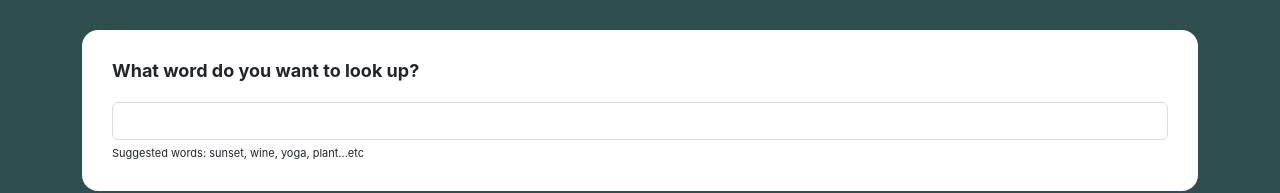
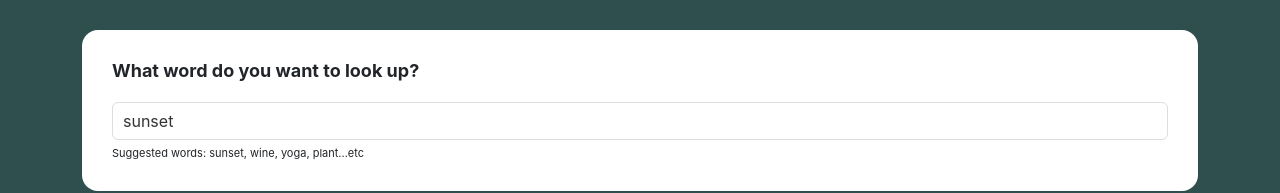
Before and after one commit to natkilima/dictionary-project-2, a React (Create React App) app: page / in a window 1280 px wide. Shown: the top 193 px of the page. Built offline with nearby package versions, Linux system fonts and the light colour scheme; no server answers.

Commit message:
default value update and loaded value change

```diff
--- a/src/Dictionary.js
+++ b/src/Dictionary.js
@@ -28,12 +28,22 @@ export default function Dictionary(props) {
     setKeyword(event.target.value);
   }
 
+  function load() {
+    setLoaded(true);
+    search();
+  }
+
+  if (loaded) {
     return (
       <div className="Dictionary">
         <section>
           <h1>What word do you want to look up?</h1>
           <form onSubmit={handleSubmit}>
-          <input type="search" onChange={handleKeywordChange} />
+            <input
+              type="search"
+              onChange={handleKeywordChange}
+              defaultValue={props.defaultKeyword}
+            />
           </form>
           <div className="hint">
             Suggested words: sunset, wine, yoga, plant...etc
@@ -42,4 +52,8 @@ export default function Dictionary(props) {
         <Results results={results} />
       </div>
     );
+  } else {
+    load();
+    return "Loading";
   }
+}
```
Lines whose indentation alone changed are shown as unchanged.
